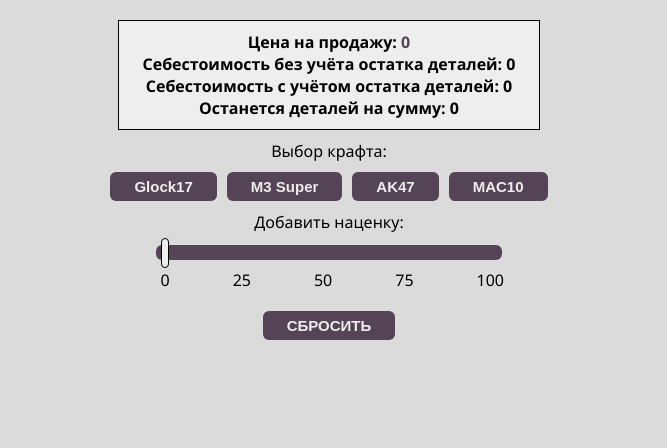
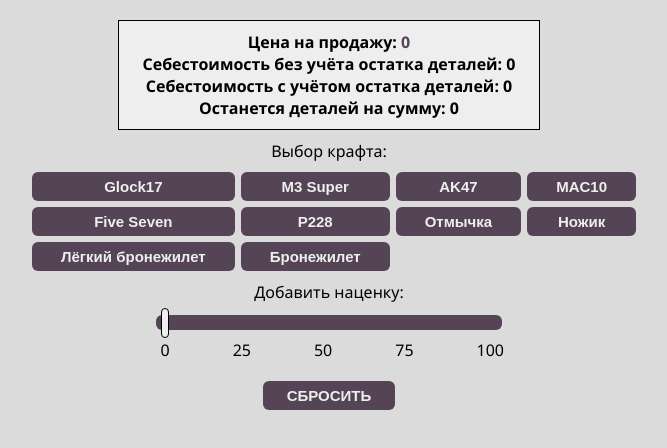
Before and after one commit to AAAAAAAAlan/dobrograd-order-manager, a Vue app: page / in a window 1280 px wide. Shown: the top 448 px of the page, without its empty margins (311-978 px from the left). Built offline with nearby package versions, Linux system fonts and the light colour scheme.

Commit message:
added new crafts fixed css

```diff
--- a/src/components/Dobrograd.vue
+++ b/src/components/Dobrograd.vue
@@ -12,6 +12,12 @@
       <div class="m3"><button @click="assembleShotgun()" class="assemble">M3 Super</button></div>
       <div class="ak"><button @click="assembleAk()" class="assemble">AK47</button></div>
       <div class="mac10"><button @click="assembleMac()" class="assemble">MAC10</button></div>
+      <div class="fiveseven"><button @click="assembleFiveseven()" class="assemble">Five Seven</button></div>
+      <div class="p228"><button @click="assembleP()" class="assemble">P228</button></div>
+      <div class="lockpick"><button @click="assembleLockpick()" class="assemble">Отмычка</button></div>
+      <div class="knife"><button @click="assembleKnife()" class="assemble">Ножик  </button></div>
+      <div class="light-vest"><button @click="assembleLightVest()" class="assemble">Лёгкий бронежилет</button></div>
+      <div class="vest"><button @click="assembleVest()" class="assemble">Бронежилет</button></div>
     </div>
     <p>Добавить наценку:</p>
     <div class="sliderParent">
@@ -41,7 +47,9 @@
         firingPin: 2015/5, // Ударник 2015₽ = 5шт
         lock: 2015/5, // Стопор 2015₽ = 5шт
         plate: 800, // Пластина 800₽ = 1шт
-        ironSight: 2015/8 // Мушка 2015₽ = 7шт
+        ironSight: 2015/8, // Мушка 2015₽ = 7шт
+        tape: 50, // Скотч 50₽ = 1шт
+        sight: 0 // ПОСТАВИТ ЦЕНУ!!!
       },
       materialsStack: {
         breechblock: 2015, // Затвор
@@ -56,7 +64,8 @@
         firingPin: 2015, // Ударник
         lock: 2015, // Стопор
         plate: 800, // Пластина
-        ironSight: 2015 // Мушка
+        ironSight: 2015,   // Мушка
+        tape: 50 // Скотч 50₽ = 1шт
       },
       gun: 0,
       remains: 0,
@@ -94,6 +103,40 @@
       this.gun = this.materialsStack.breechblock + this.materialsStack.barrel + this.materialsStack.pistolGrip + this.materialsStack.firingPin + this.materialsStack.hammer + this.materialsStack.lock + this.materialsStack.magazine + this.materialsStack.piston*2 + this.materialsStack.bearing + this.materialsStack.spring + this.materialsStack.glue + this.materialsStack.plate*2 + this.materialsStack.ironSight
 
       this.remains = this.materialsSingle.breechblock*2 + this.materialsSingle.barrel*2 + this.materialsSingle.pistolGrip + this.materialsSingle.firingPin*5 + this.materialsSingle.hammer + this.materialsSingle.lock*5 + this.materialsSingle.magazine + this.materialsSingle.piston*8 + this.materialsSingle.bearing*5 + this.materialsSingle.spring*5 + this.materialsSingle.glue + this.materialsSingle.plate*2 + this.materialsSingle.ironSight
+    },
+    assembleLockpick(){
+      this.gun = this.materialsStack.plate + this.materialsStack.pistolGrip + this.materialsStack.glue
+
+      this.remains = this.materialsSingle.plate + this.materialsSingle.pistolGrip + this.materialsSingle.glue
+    },
+    assembleKnife(){
+      this.gun = this.materialsStack.plate*2 + this.materialsStack.pistolGrip + this.materialsStack.bearing + this.materialsStack.spring + this.materialsStack.glue
+
+      this.remains = this.materialsSingle.plate*2 + this.materialsSingle.pistolGrip + this.materialsSingle.bearing*2 + this.materialsSingle.spring + this.materialsSingle.glue
+    },
+    assembleLightVest(){
+      this.gun = this.materialsStack.plate*3 + this.materialsStack.tape + this.materialsStack.glue
+
+      this.remains = this.materialsSingle.plate*3 + this.materialsSingle.tape + this.materialsSingle.glue
+    },
+    assembleVest(){
+      this.gun = this.materialsStack.plate*5 + this.materialsStack.tape + this.materialsStack.glue
+
+      this.remains = this.materialsSingle.plate*5 + this.materialsSingle.tape + this.materialsSingle.glue
+    },
+    assembleFiveseven(){
+      this.gun = this.materialsStack.breechblock + this.materialsStack.barrel + this.materialsStack.pistolGrip + this.materialsStack.firingPin + this.materialsStack.hammer + this.materialsStack.lock + this.materialsStack.magazine + this.materialsStack.piston*2 + this.materialsStack.bearing + this.materialsStack.spring + this.materialsStack.glue + this.materialsStack.plate*3
+
+      this.remains = this.materialsSingle.breechblock + this.materialsSingle.barrel*2 + this.materialsSingle.pistolGrip + this.materialsSingle.firingPin*3 + this.materialsSingle.hammer + this.materialsSingle.lock*2 + this.materialsSingle.magazine + this.materialsSingle.piston*5 + this.materialsSingle.bearing*4 + this.materialsSingle.spring*3 + this.materialsSingle.glue + this.materialsSingle.plate*3
+    },
+    assembleP(){
+      this.gun = this.materialsStack.breechblock + this.materialsStack.barrel + this.materialsStack.pistolGrip + this.materialsStack.firingPin + this.materialsStack.hammer + this.materialsStack.lock + this.materialsStack.magazine + this.materialsStack.piston*2 + this.materialsStack.bearing + this.materialsStack.spring + this.materialsStack.glue + this.materialsStack.plate
+
+      this.remains = this.materialsSingle.breechblock + this.materialsSingle.barrel*2 + this.materialsSingle.pistolGrip + this.materialsSingle.firingPin + this.materialsSingle.hammer + this.materialsSingle.lock + this.materialsSingle.magazine + this.materialsSingle.piston*5 + this.materialsSingle.bearing*4 + this.materialsSingle.spring*3 + this.materialsSingle.glue + this.materialsSingle.plate
+    },
+    assembleScout(){
+      // this.gun = this.materialsStack.breechblock*2 + this.materialsStack.barrel + this.materialsStack.pistolGrip*2 + this.materialsStack.firingPin*2 + this.materialsStack.hammer + this.materialsStack.lock + this.materialsStack.magazine*3 + this.materialsStack.piston*3 + this.materialsStack.bearing*2 + this.materialsStack.spring + this.materialsStack.glue + this.materialsStack.plate*
+
     },
 
     reset(){
@@ -199,8 +242,14 @@
       font-weight: 700
 
   .guns
-    display: flex
+    display: grid
+    grid-template-columns: repeat(4, auto)
+    grid-template-rows: repeat(auto, auto)
     justify-content: center
+    grid-gap: 6px
+
+    .assemble
+      width: 100%
 
   .reset
     margin-top: 20px
```
